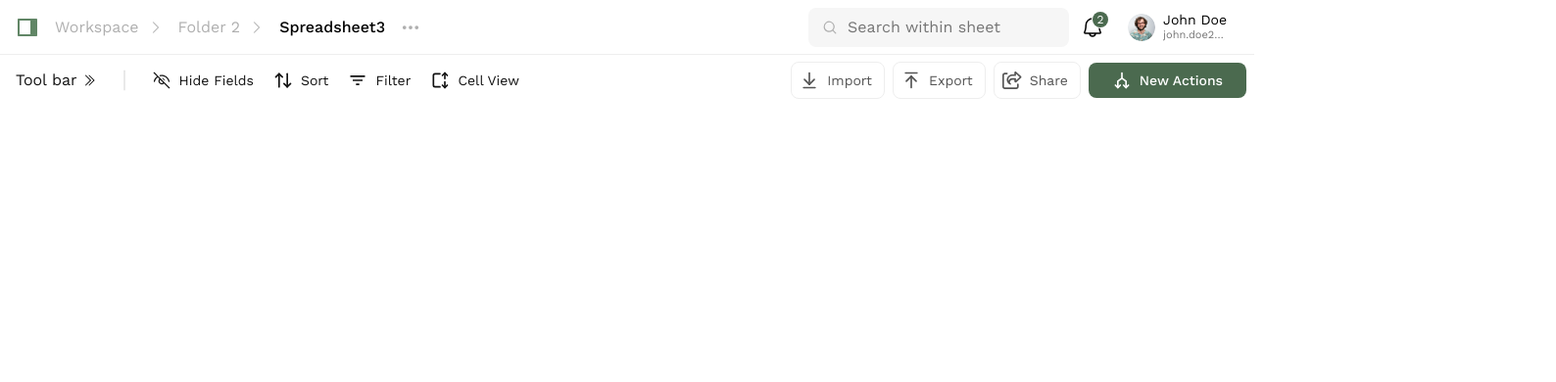
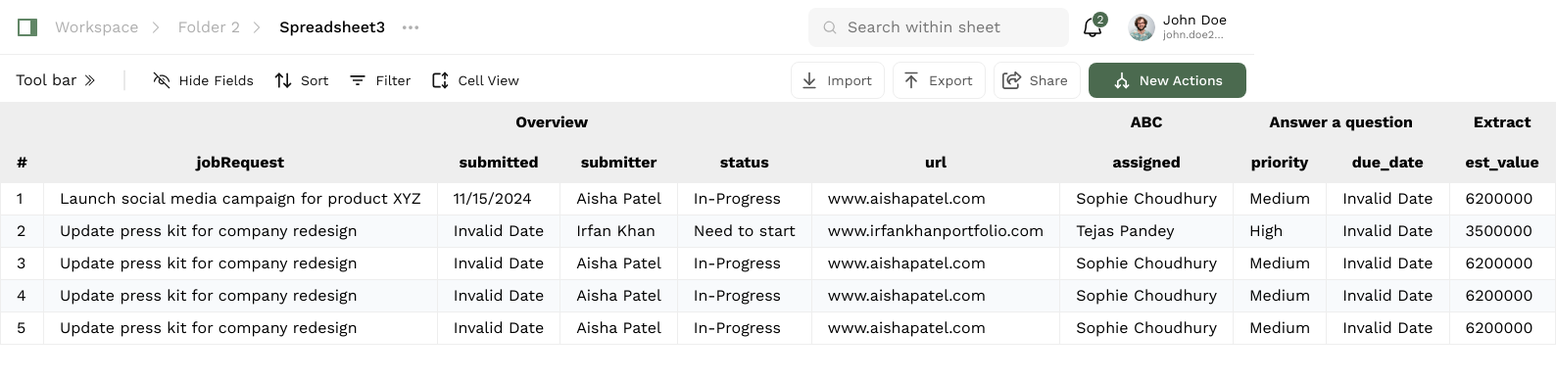
Before and after one commit to Aakashmid/Spreadsheet-UI-React, a React (Vite) app in the folder myapp/: page / in a window 1280 px wide. Shown: the top 390 px of the page at 98% size, 1588 px wide, since content can reach past the window. Built offline with nearby package versions, Linux system fonts and the light colour scheme.

Commit message:
created table

```diff
--- a/myapp/package.json
+++ b/myapp/package.json
@@ -11,6 +11,7 @@
   },
   "dependencies": {
     "@tailwindcss/vite": "^4.1.11",
+    "@tanstack/react-table": "^8.21.3",
     "react": "^18.3.1",
     "react-dom": "^18.3.1",
     "react-icons": "^5.5.0",
--- a/myapp/src/App.tsx
+++ b/myapp/src/App.tsx
@@ -1,4 +1,5 @@
 import Row from "./components/row"
+import Table from "./components/table"
 import Topbar from "./components/topbar"
 
 
@@ -8,6 +9,7 @@ function App() {
     <>
       <Topbar/>
       <Row/>
+      <Table/>
     </>
   )
 }
--- /dev/null
+++ b/myapp/src/components/table/columns-def.tsx
@@ -0,0 +1,150 @@
+import { createColumnHelper } from "@tanstack/react-table"
+
+export type SheetDataType = {
+    jobRequest: string,  // Overview group
+    submitted: Date,
+    submitter: string,
+    status: string,
+    url: string,
+    assigned: string,  // ABC group
+    priority: string,  //  Answer a question - group for priority and due_date
+    due_date: Date,
+    est_value: number     // extract group
+}
+
+
+export const sheet_data: SheetDataType[] = [
+    {
+        jobRequest: 'Launch social media campaign for product XYZ',
+        submitted: new Date('2024-11-15'),
+        status: 'In-Progress',
+        submitter: 'Aisha Patel',
+        url: 'www.aishapatel.com',
+        assigned: 'Sophie Choudhury',
+        priority: 'Medium',
+        due_date: new Date('20-11-2024'),
+        est_value: 6200000
+    },
+    {
+        jobRequest: 'Update press kit for company redesign',
+        submitted: new Date('28-10-2024'),
+        status: 'Need to start',
+        submitter: 'Irfan Khan',
+        url: 'www.irfankhanportfolio.com',
+        assigned: 'Tejas Pandey',
+        priority: 'High',
+        due_date: new Date('30-10-2024'),
+        est_value: 3500000
+    },
+    {
+        jobRequest: 'Update press kit for company redesign',
+        submitted: new Date('28-10-2024'),
+        status: 'In-Progress',
+        submitter: 'Aisha Patel',
+        url: 'www.aishapatel.com',
+        assigned: 'Sophie Choudhury',
+        priority: 'Medium',
+        due_date: new Date('20-11-2024'),
+        est_value: 6200000
+    },
+    {
+        jobRequest: 'Update press kit for company redesign',
+        submitted: new Date('28-10-2024'),
+        status: 'In-Progress',
+        submitter: 'Aisha Patel',
+        url: 'www.aishapatel.com',
+        assigned: 'Sophie Choudhury',
+        priority: 'Medium',
+        due_date: new Date('20-11-2024'),
+        est_value: 6200000
+    },
+    {
+        jobRequest: 'Update press kit for company redesign',
+        submitted: new Date('28-10-2024'),
+        status: 'In-Progress',
+        submitter: 'Aisha Patel',
+        url: 'www.aishapatel.com',
+        assigned: 'Sophie Choudhury',
+        priority: 'Medium',
+        due_date: new Date('20-11-2024'),
+        est_value: 6200000
+    }
+]
+
+
+
+const columnHelper = createColumnHelper<SheetDataType>()
+
+
+
+export const columns = [
+    columnHelper.display({
+        id: 'rowNumber',
+        header: () => '#',
+        cell: info => info.row.index + 1,
+    }),
+
+    columnHelper.group({
+        header: 'Overview',
+        footer: props => props.column.id,
+        columns: [
+            columnHelper.accessor('jobRequest', {
+                // cell: info => info.getValue(),
+                cell: info => <div className="overflow-hidden">{info.getValue()}</div>,
+                footer: props => props.column.id,
+            }),
+            columnHelper.accessor('submitted', {
+                cell: info => <span className="">{info.getValue().toLocaleDateString()}</span>,
+                footer: props => props.column.id,
+            }),
+            columnHelper.accessor('submitter', {
+                cell: info => info.getValue(),
+                footer: props => props.column.id,
+            }),
+            columnHelper.accessor('status', {
+                cell: info => info.getValue(),
+                footer: props => props.column.id,
+            }),
+            columnHelper.accessor('url', {
+                cell: info => info.getValue(),
+                footer: props => props.column.id,
+            }),
+        ],
+    }),
+
+
+    columnHelper.group({
+        header: 'ABC',
+        footer: props => props.column.id,
+        columns: [
+            columnHelper.accessor('assigned', {
+                cell: info => info.getValue(),
+                footer: props => props.column.id,
+            }),
+        ],
+    }),
+    columnHelper.group({
+        header: 'Answer a question',
+        footer: props => props.column.id,
+        columns: [
+            columnHelper.accessor('priority', {
+                cell: info => info.getValue(),
+                footer: props => props.column.id,
+            }),
+            columnHelper.accessor('due_date', {
+                cell: info => <span className="">{info.getValue().toLocaleDateString()}</span>,
+                footer: props => props.column.id,
+            }),
+        ],
+    }),
+    columnHelper.group({
+        header: 'Extract',
+        footer: props => props.column.id,
+        columns: [
+            columnHelper.accessor('est_value', {
+                cell: info => info.getValue(),
+                footer: props => props.column.id,
+            }),
+        ],
+    }),
+]
--- /dev/null
+++ b/myapp/src/components/table/common-components/TableCell.tsx
@@ -0,0 +1,9 @@
+import React from 'react'
+
+const TableCell = () => {
+  return (
+    <div>TableCell</div>
+  )
+}
+
+export default TableCell
--- /dev/null
+++ b/myapp/src/components/table/index.tsx
@@ -0,0 +1,52 @@
+import { flexRender, getCoreRowModel, useReactTable } from '@tanstack/react-table'
+import { columns, sheet_data } from './columns-def';
+
+
+const Table = () => {
+    const table = useReactTable({
+        data: sheet_data,
+        columns: columns,
+        getCoreRowModel: getCoreRowModel()
+    });
+    return (
+        <div className="table-container w-screen min-h-screen ">
+            <table className=" border border-gray-xlight border-collapse bg-white">
+                <thead>
+                    {table.getHeaderGroups().map((headerGroup) => (
+                        <tr key={headerGroup.id} className="text-base font-medium bg-gray-xlight">
+                            {headerGroup.headers.map((header) => (
+                                <th key={header.id} colSpan={header.colSpan} className="truncate border border-gray-xlight px-4 py-2">
+                                    {header.isPlaceholder
+                                        ? null
+                                        : flexRender(
+                                            header.column.columnDef.header,
+                                            header.getContext(),
+                                        )}
+                                </th>
+                            ))}
+                        </tr>
+                    ))}
+                </thead>
+                <tbody className=''>
+                    {table.getRowModel().rows.map((row) => (
+                        <tr
+                            key={row.id}
+                            className="text-base even:bg-gray-ultra-light hover:bg-gray-ultra-light transition-colors"
+                        >
+                            {row.getVisibleCells().map((cell) => (
+                                <td
+                                    key={cell.id}
+                                    className="border border-gray-xlight px-4 py-1 truncate"
+                                >
+                                    {flexRender(cell.column.columnDef.cell, cell.getContext())}
+                                </td>
+                            ))}
+                        </tr>
+                    ))}
+                </tbody>
+            </table>
+        </div>
+    )
+}
+
+export default Table
--- a/myapp/src/index.css
+++ b/myapp/src/index.css
@@ -52,7 +52,5 @@ body {
 
 @font-face {
     font-family: 'Work Sans';
-    src: url('/public/fonts/WorkSans-VariableFont_wght.ttf');
-
-
+    src: url('/fonts/WorkSans-VariableFont_wght.ttf');
 }
```
Also changed, not shown: 1 other file (tests, documents, lock files or other folders).
